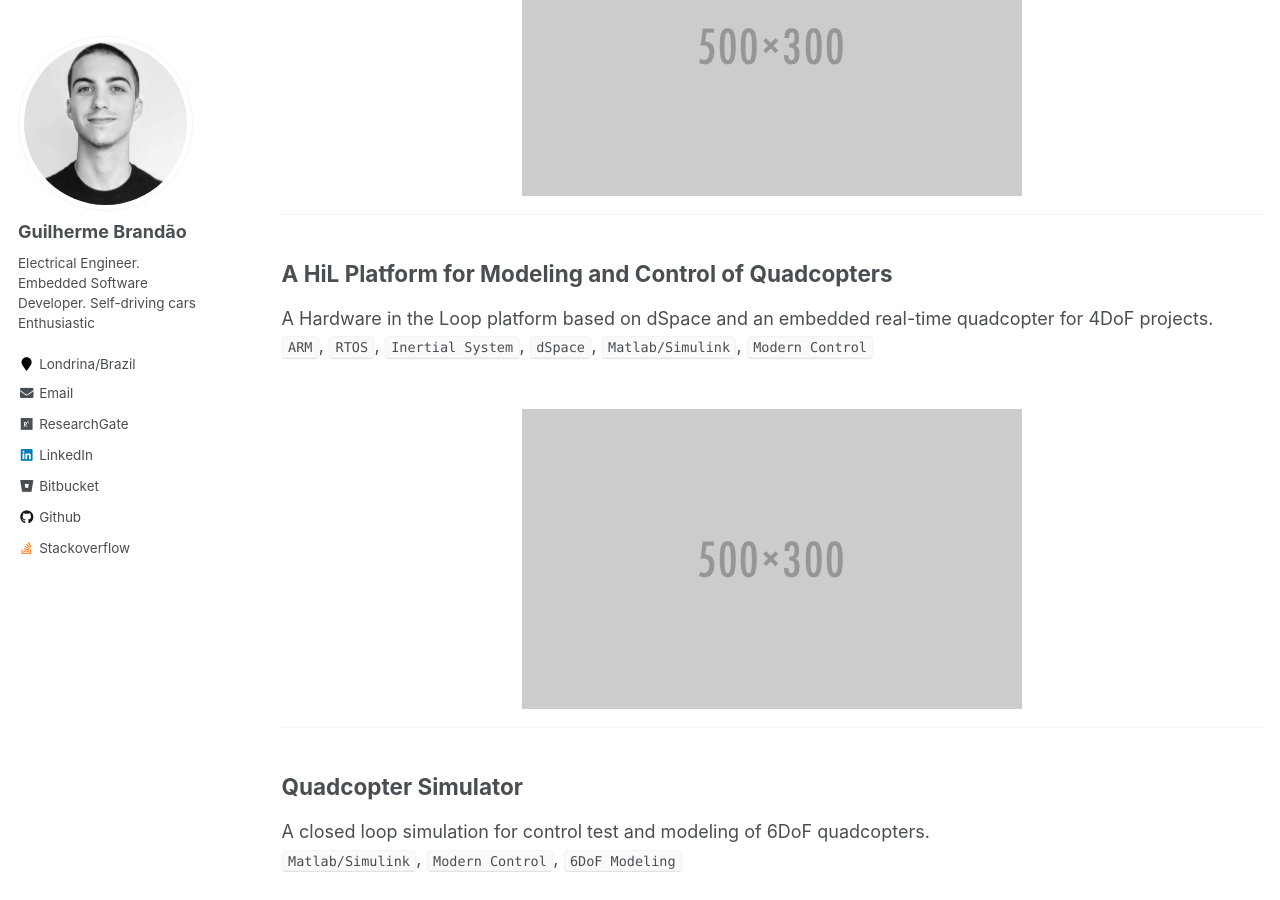
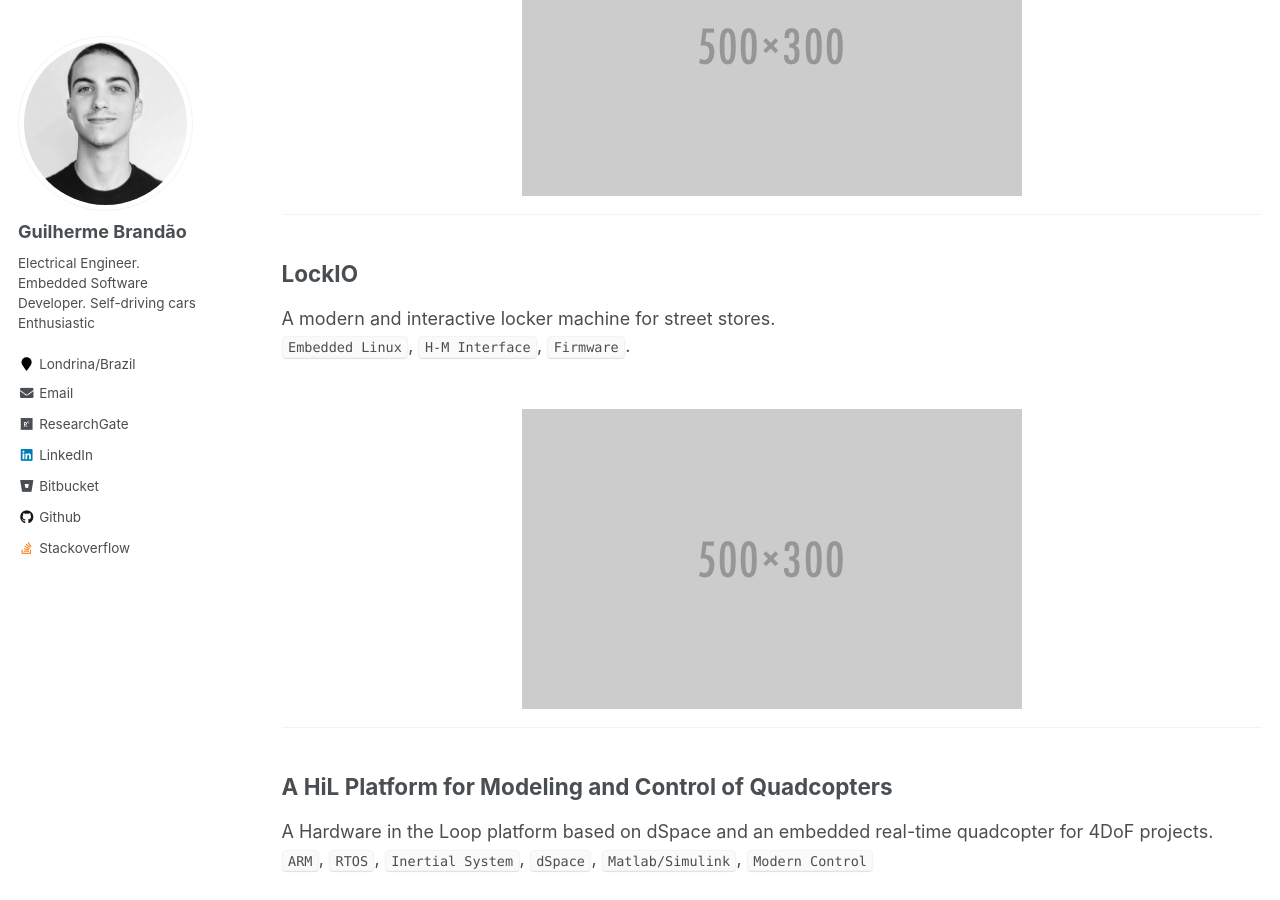
Before and after one commit to brandaogbs/brandaogbs.github.io, a Jekyll site: the page built from _pages/portfolio.md, in a window 1280 px wide and 900 px high, scrolled down 977 px. Built offline with Jekyll 4.4.1, drawn with Linux system fonts in a browser that asks for light colours.

Commit message:
Update portfolio.md

```diff
--- a/_pages/portfolio.md
+++ b/_pages/portfolio.md
@@ -21,6 +21,12 @@
 
 ---
 
+## LockIO
+A modern and interactive locker machine for street stores.
+`Embedded Linux`, `H-M Interface`, `Firmware`.
+<center><br/><img src='/images/500x300.png'></center>
+
+---
 
 ## A HiL Platform for Modeling and Control of Quadcopters
 A Hardware in the Loop platform based on dSpace and an embedded real-time quadcopter for 4DoF projects.
```
